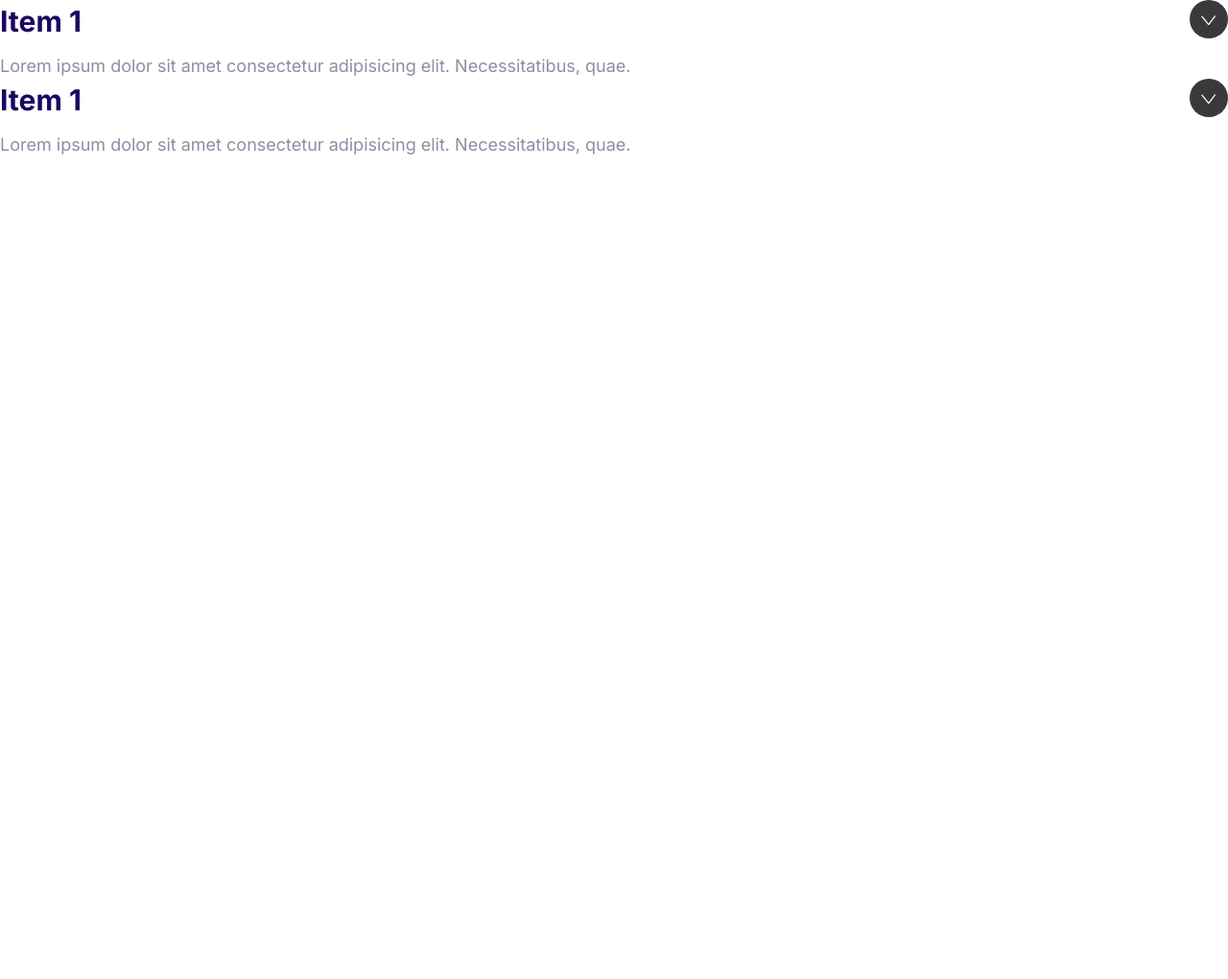
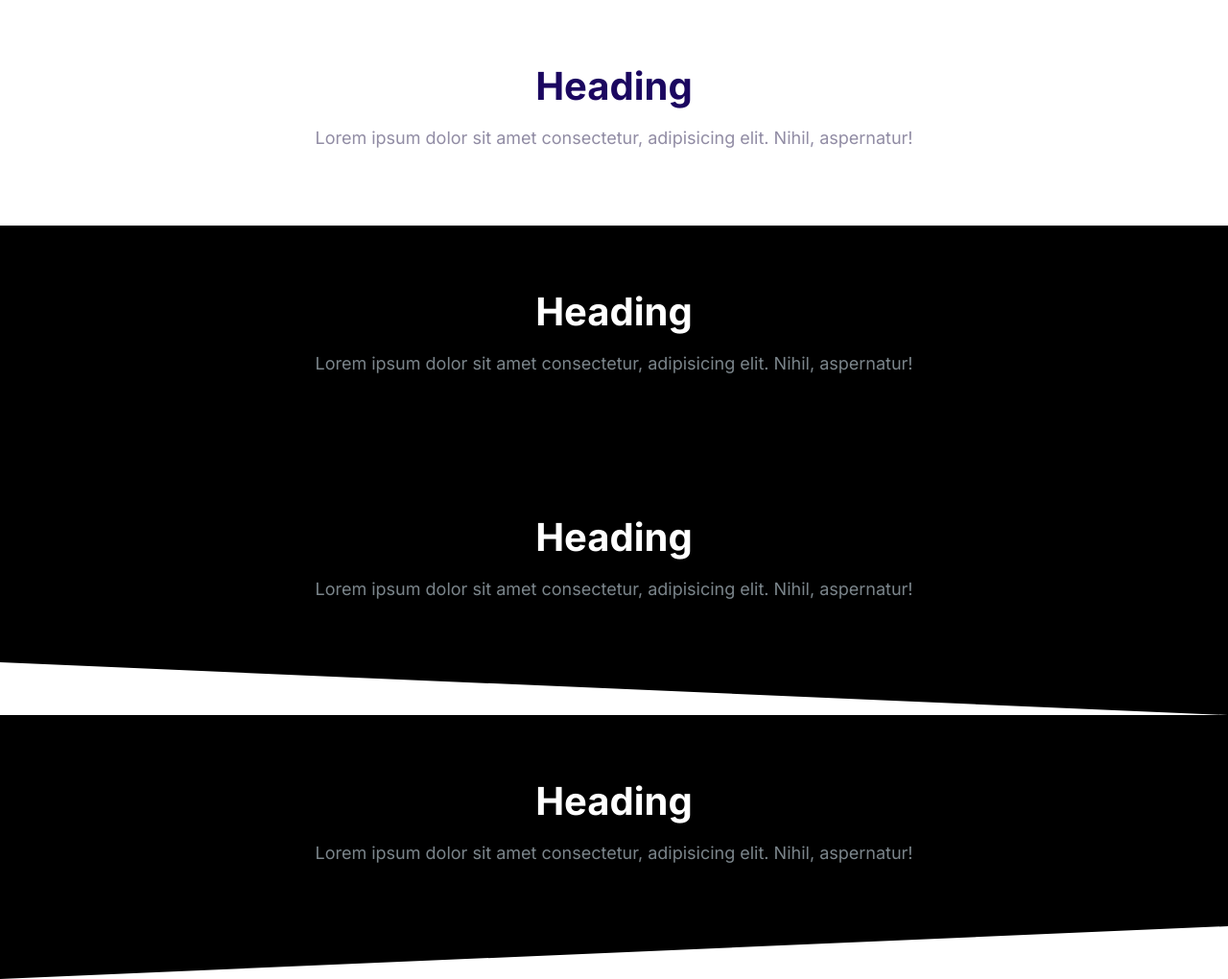
Before and after one commit to yoinspiration/mymoshify, a plain HTML site: page index.html in a window 1280 px wide. Shown: the whole page at 96% size. Before the commit the page ends 800 px from the top, so only its background shows below. Drawn offline with Linux system fonts and the light colour scheme.

Commit message:
Build the block component

```diff
--- a/css/styles.css
+++ b/css/styles.css
@@ -572,3 +572,41 @@ a {
   max-height: 100vh;
   opacity: 1;
 }
+
+/* Blocks */
+.block {
+  --padding-vertical: 6rem;
+  padding: var(--padding-vertical) 2rem;
+}
+
+.block__header {
+  text-align: center;
+}
+
+.block__heading {
+  margin-top: 0;
+}
+
+.block--dark {
+  background: #000;
+  color: #7b858b;
+}
+
+.block--dark .block__heading {
+  color: #fff;
+}
+
+.block--skewed-right {
+  clip-path: polygon(0% 0%, 100% 0%, 100% 100%, 0% 80%);
+  padding-bottom: calc(var(--padding-vertical) + 4rem);
+}
+
+.block--skewed-left {
+  clip-path: polygon(0% 0%, 100% 0%, 100% 80%, 0% 100%);
+  padding-bottom: calc(var(--padding-vertical) + 4rem);
+}
+
+.container {
+  margin: 0 auto;
+  max-width: 1140px;
+}
--- a/index.html
+++ b/index.html
@@ -13,31 +13,47 @@
     <link rel="stylesheet" href="css/styles.css" />
   </head>
   <body>
-    <div class="collapsible collapsible--expanded">
-      <header class="collapsible__header">
-        <h2 class="collapsible__heading">Item 1</h2>
-        <svg class="icon icon--white collapsible__chevron">
-          <use xlink:href="images/sprite.svg#chevron"></use>
-        </svg>
-      </header>
-      <div class="collapsible__content">
-        Lorem ipsum dolor sit amet consectetur adipisicing elit. Necessitatibus,
-        quae.
+    <section class="block container">
+      <div class="block__header">
+        <h2 class="block__heading">Heading</h2>
+        <p>
+          Lorem ipsum dolor sit amet consectetur, adipisicing elit. Nihil,
+          aspernatur!
+        </p>
       </div>
-    </div>
-    <div class="collapsible collapsible--expanded">
-      <header class="collapsible__header">
-        <h2 class="collapsible__heading">Item 1</h2>
-        <svg class="icon icon--white collapsible__chevron">
-          <use xlink:href="images/sprite.svg#chevron"></use>
-        </svg>
-      </header>
-      <div class="collapsible__content">
-        Lorem ipsum dolor sit amet consectetur adipisicing elit. Necessitatibus,
-        quae.
+    </section>
+    <section class="block block--dark">
+      <div class="container">
+        <div class="block__header">
+          <h2 class="block__heading">Heading</h2>
+          <p>
+            Lorem ipsum dolor sit amet consectetur, adipisicing elit. Nihil,
+            aspernatur!
+          </p>
+        </div>
       </div>
-    </div>
-
-    <script src="main.js"></script>
+    </section>
+    <section class="block block--dark block--skewed-right">
+      <div class="container">
+        <div class="block__header">
+          <h2 class="block__heading">Heading</h2>
+          <p>
+            Lorem ipsum dolor sit amet consectetur, adipisicing elit. Nihil,
+            aspernatur!
+          </p>
+        </div>
+      </div>
+    </section>
+    <section class="block block--dark block--skewed-left">
+      <div class="container">
+        <div class="block__header">
+          <h2 class="block__heading">Heading</h2>
+          <p>
+            Lorem ipsum dolor sit amet consectetur, adipisicing elit. Nihil,
+            aspernatur!
+          </p>
+        </div>
+      </div>
+    </section>
   </body>
 </html>
```
Also changed, not shown: components/blocks.html (added, +42 -0 lines), README.md, ReadmeImg/block1.png (added), ReadmeImg/block2.png (added).
